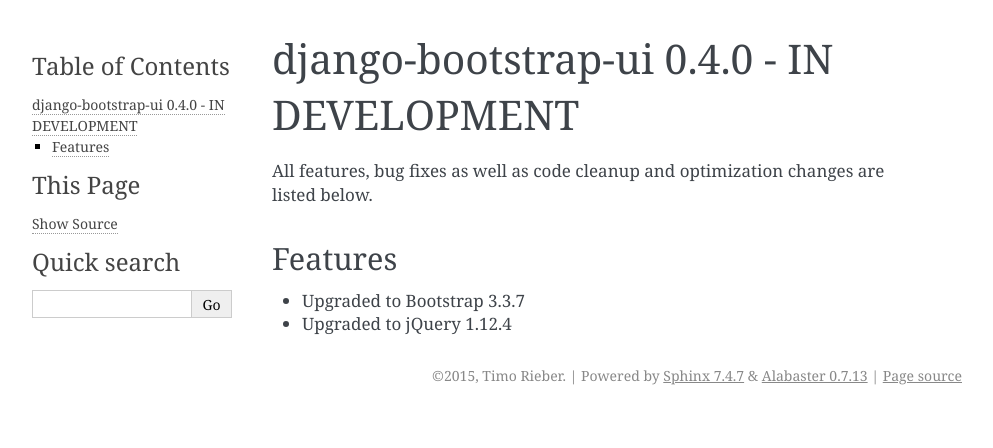
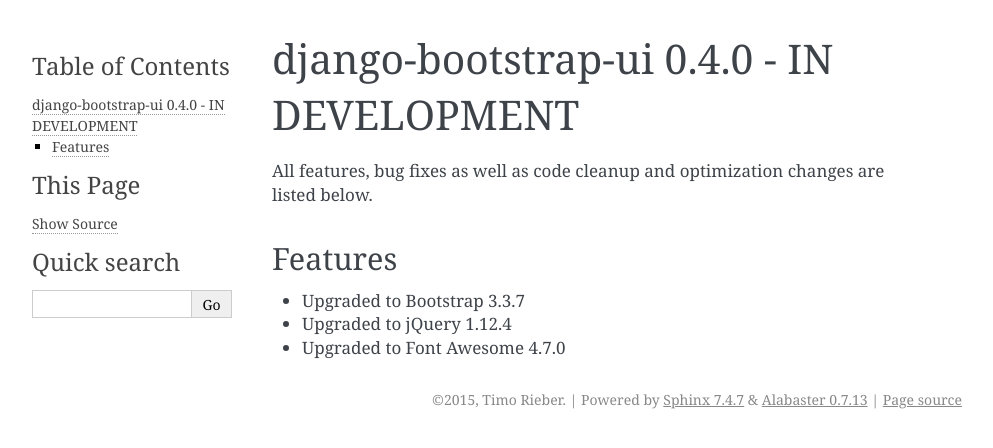
Before and after one commit to texperience/django-bootstrap-ui, a Sphinx documentation site: the page built from docs/releases/0.4.0.rst, in a window 1280 px wide. Shown: the top 448 px of the page, without its empty margins (148-1141 px from the left). Built offline with Sphinx 7.4.7, drawn with Linux system fonts in a browser that asks for light colours.

Commit message:
Upgraded to Font Awesome 4.7.0

```diff
--- a/CHANGELOG.txt
+++ b/CHANGELOG.txt
@@ -6,6 +6,7 @@
 
 * Upgraded to Bootstrap 3.3.7
 * Upgraded to jQuery 1.12.4
+* Upgraded to Font Awesome 4.7.0
 
 
 0.3.0 (2016-11-05)
--- a/README.rst
+++ b/README.rst
@@ -31,7 +31,7 @@
 --------
 
 * Full-featured Bootstrap 3 template (3.3.7)
-* Latest Font Awesome integration (4.5.0)
+* Latest Font Awesome integration (4.7.0)
 * Built-in Bootstrap and `Bootswatch`_ themes (3.3.7)
 * Ready-to-use Bootstrap component templates
 * Intuitive template tag API for generating valid Bootstrap markup
--- a/docs/index.rst
+++ b/docs/index.rst
@@ -31,7 +31,7 @@
 --------
 
 * Full-featured Bootstrap 3 template (3.3.7)
-* Latest Font Awesome integration (4.5.0)
+* Latest Font Awesome integration (4.7.0)
 * Built-in Bootstrap and `Bootswatch`_ themes (3.3.7)
 * Ready-to-use Bootstrap component templates
 * Intuitive template tag API for generating valid Bootstrap markup
--- a/docs/releases/0.4.0.rst
+++ b/docs/releases/0.4.0.rst
@@ -8,3 +8,4 @@
 
 * Upgraded to Bootstrap 3.3.7
 * Upgraded to jQuery 1.12.4
+* Upgraded to Font Awesome 4.7.0
```
Also changed, not shown: 2 other files.
